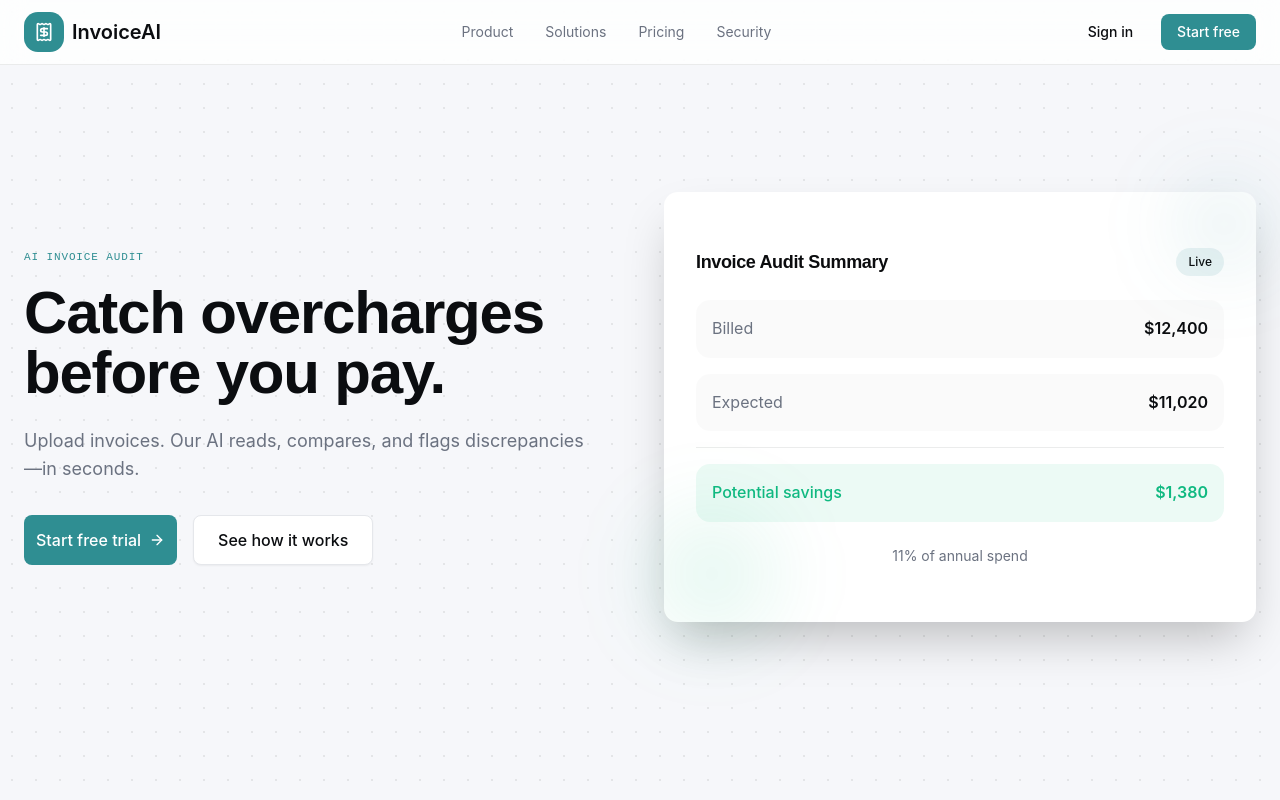
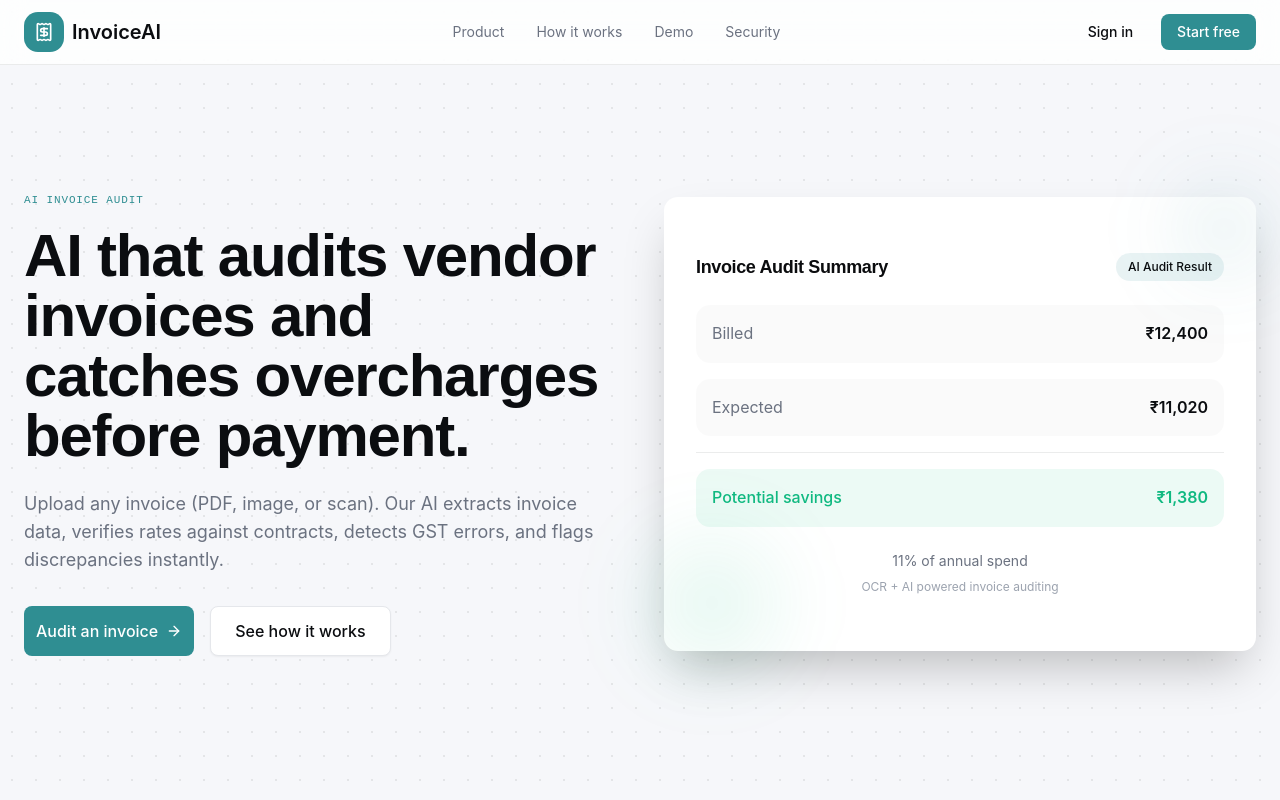
Before and after one commit to somya15shekhar/FOR-MOSAIC-WELLNESS, a React (Vite) app: page / in a window 1280 px wide. Shown: the top 800 px of the page. Built offline with nearby package versions, Linux system fonts and the light colour scheme; no server answers.

Commit message:
Update landing page copy for AI invoice auditing with INR currency

```diff
--- a/src/pages/LandingPage.tsx
+++ b/src/pages/LandingPage.tsx
@@ -127,8 +127,8 @@ export default function LandingPage() {
 
           <div className="hidden md:flex items-center gap-8">
             <button onClick={() => scrollToSection(featuresRef)} className="text-sm text-[#6B7280] hover:text-[#0B0D10] transition-colors">Product</button>
-            <button onClick={() => scrollToSection(howItWorksRef)} className="text-sm text-[#6B7280] hover:text-[#0B0D10] transition-colors">Solutions</button>
-            <button onClick={() => scrollToSection(pricingRef)} className="text-sm text-[#6B7280] hover:text-[#0B0D10] transition-colors">Pricing</button>
+            <button onClick={() => scrollToSection(howItWorksRef)} className="text-sm text-[#6B7280] hover:text-[#0B0D10] transition-colors">How it works</button>
+            <button onClick={() => scrollToSection(pricingRef)} className="text-sm text-[#6B7280] hover:text-[#0B0D10] transition-colors">Demo</button>
             <button onClick={() => scrollToSection(securityRef)} className="text-sm text-[#6B7280] hover:text-[#0B0D10] transition-colors">Security</button>
           </div>
 
@@ -151,17 +151,17 @@ export default function LandingPage() {
             <div className="max-w-xl">
               <p className="hero-label text-micro text-[#2F8E92] mb-4">AI INVOICE AUDIT</p>
               <h1 className="hero-title text-5xl lg:text-6xl font-display font-semibold text-[#0B0D10] leading-tight mb-6">
-                Catch overcharges before you pay.
+                AI that audits vendor invoices and catches overcharges before payment.
               </h1>
               <p className="hero-subtitle text-lg text-[#6B7280] mb-8">
-                Upload invoices. Our AI reads, compares, and flags discrepancies—in seconds.
+                Upload any invoice (PDF, image, or scan). Our AI extracts invoice data, verifies rates against contracts, detects GST errors, and flags discrepancies instantly.
               </p>
               <div className="hero-cta flex flex-wrap gap-4">
                 <Button
                   onClick={() => navigate('/login')}
                   className="bg-[#2F8E92] hover:bg-[#3BA3A7] px-6 py-3 h-auto text-base gap-2"
                 >
-                  Start free trial
+                  Audit an invoice
                   <ArrowRight className="w-4 h-4" />
                 </Button>
                 <Button
@@ -180,27 +180,30 @@ export default function LandingPage() {
                 <CardContent className="p-8">
                   <div className="flex items-center justify-between mb-6">
                     <h3 className="font-display font-semibold text-lg">Invoice Audit Summary</h3>
-                    <span className="badge badge-accent">Live</span>
+                    <span className="badge badge-accent">AI Audit Result</span>
                   </div>
 
                   <div className="space-y-4">
                     <div className="flex justify-between items-center p-4 bg-[rgba(11,13,16,0.02)] rounded-xl">
                       <span className="text-[#6B7280]">Billed</span>
-                      <span className="font-semibold text-[#0B0D10]">$12,400</span>
+                      <span className="font-semibold text-[#0B0D10]">₹12,400</span>
                     </div>
                     <div className="flex justify-between items-center p-4 bg-[rgba(11,13,16,0.02)] rounded-xl">
                       <span className="text-[#6B7280]">Expected</span>
-                      <span className="font-semibold text-[#0B0D10]">$11,020</span>
+                      <span className="font-semibold text-[#0B0D10]">₹11,020</span>
                     </div>
                     <div className="h-px bg-[rgba(11,13,16,0.08)]" />
                     <div className="flex justify-between items-center p-4 bg-[rgba(16,185,129,0.08)] rounded-xl">
                       <span className="text-[#10B981] font-medium">Potential savings</span>
-                      <span className="font-semibold text-[#10B981]">$1,380</span>
+                      <span className="font-semibold text-[#10B981]">₹1,380</span>
                     </div>
                   </div>
 
                   <p className="text-center text-sm text-[#6B7280] mt-6">
                     11% of annual spend
+                  </p>
+                  <p className="text-center text-xs text-[#9CA3AF] mt-2">
+                    OCR + AI powered invoice auditing
                   </p>
                 </CardContent>
               </Card>
@@ -300,9 +303,8 @@ export default function LandingPage() {
                   ].map((item, index) => (
                     <div
                       key={index}
-                      className={`flex justify-between items-center p-3 rounded-lg ${
-                        item.highlight ? 'bg-[rgba(47,142,146,0.08)] border-l-4 border-[#2F8E92]' : 'bg-[rgba(11,13,16,0.02)]'
-                      }`}
+                      className={`flex justify-between items-center p-3 rounded-lg ${item.highlight ? 'bg-[rgba(47,142,146,0.08)] border-l-4 border-[#2F8E92]' : 'bg-[rgba(11,13,16,0.02)]'
+                        }`}
                     >
                       <div>
                         <p className="font-medium text-sm text-[#0B0D10]">{item.desc}</p>
@@ -629,11 +631,10 @@ export default function LandingPage() {
                   </ul>
                   <Button
                     onClick={() => navigate('/login')}
-                    className={`w-full ${
-                      plan.popular
+                    className={`w-full ${plan.popular
                         ? 'bg-[#2F8E92] hover:bg-[#3BA3A7]'
                         : 'bg-white text-[#0B0D10] border border-[rgba(11,13,16,0.12)] hover:bg-[rgba(11,13,16,0.04)]'
-                    }`}
+                      }`}
                   >
                     {plan.cta}
                   </Button>
```
